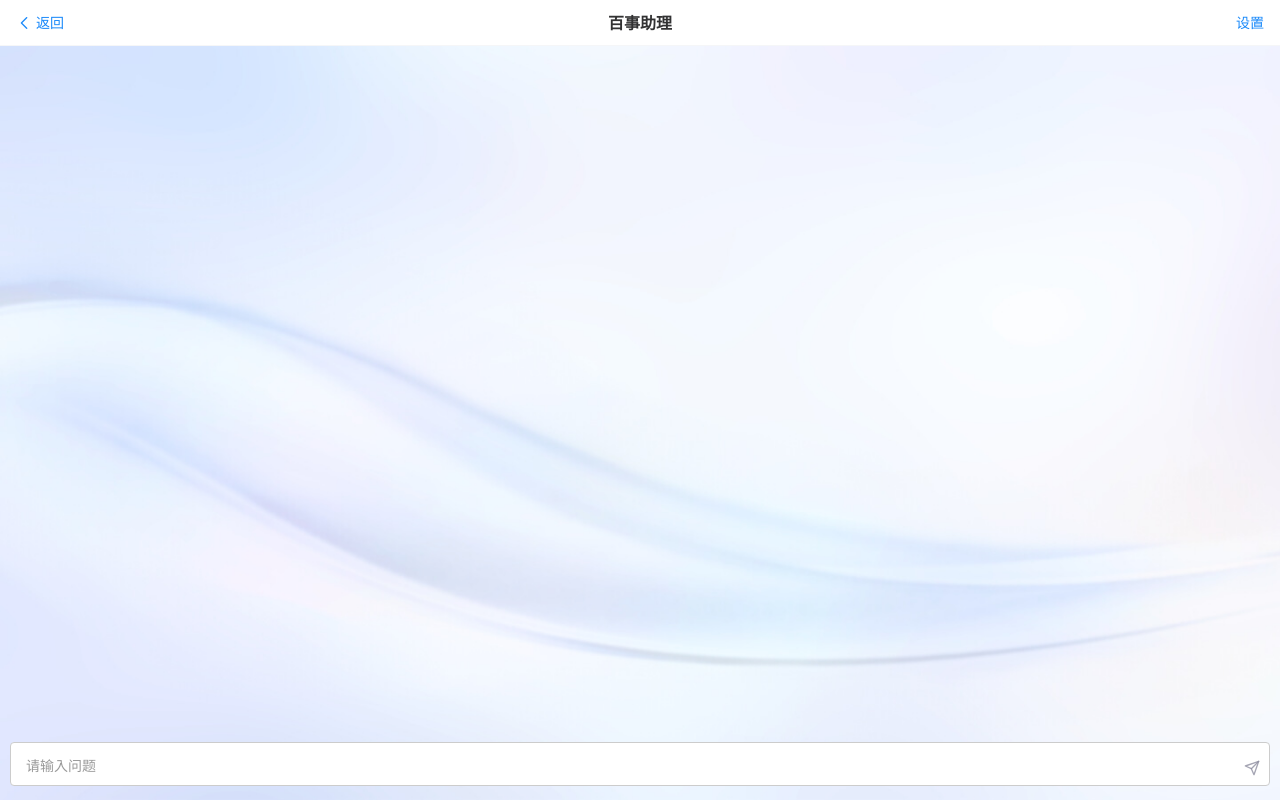
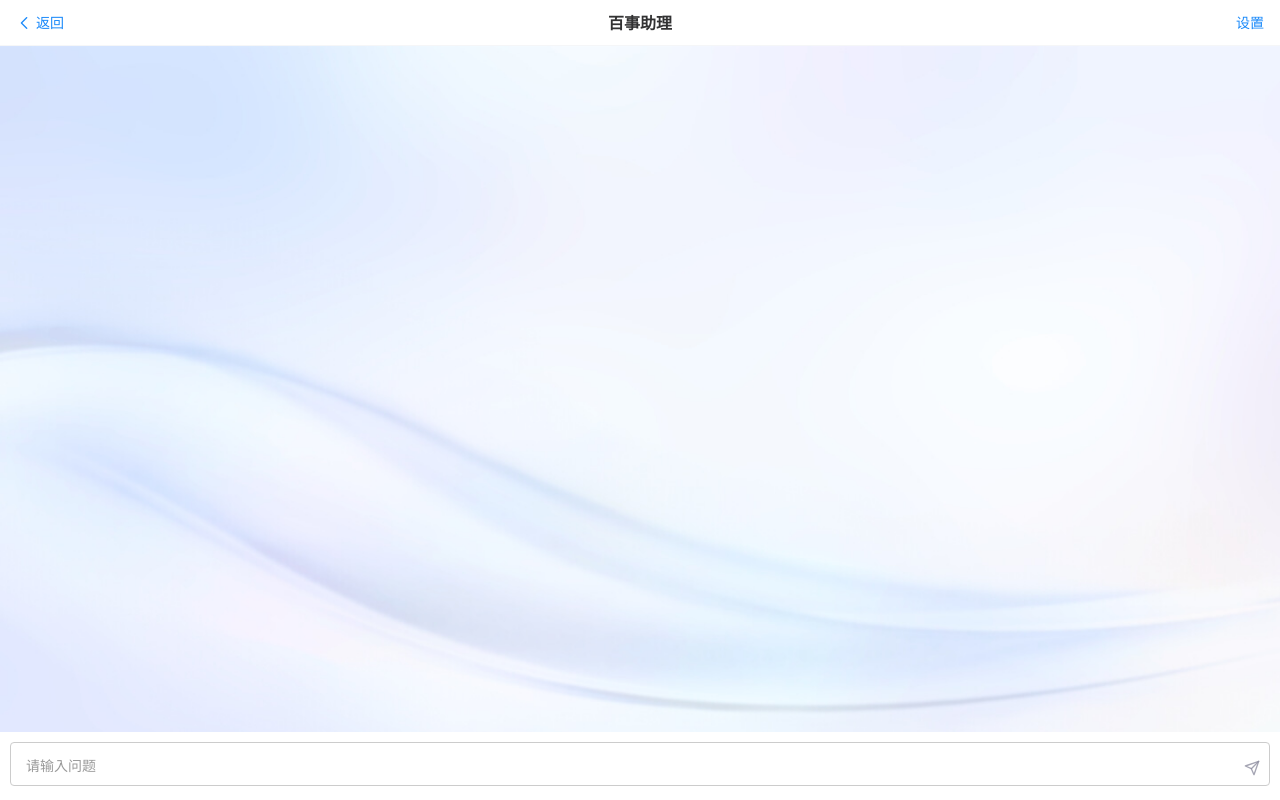
Before and after one commit to ALiangTech/chat-ui, a Vue app: page /chat in a window 1280 px wide. Built offline with nearby package versions, Linux system fonts and the light colour scheme.

Commit message:
内容背景修改

```diff
--- a/src/pages/chat/index.vue
+++ b/src/pages/chat/index.vue
@@ -65,13 +65,13 @@ const onClickLeft = () => {
   height: 100%;
   display: flex;
   flex-direction: column;
-  background-image: url('./../../assets/bg.jpg');
-  background-repeat: no-repeat;
-  background-size: cover;
 }
 .chat_content {
   flex: 1;
   overflow: auto;
+  background-image: url('./../../assets/bg.jpg');
+  background-repeat: no-repeat;
+  background-size: cover;
 }
 .content_line {
   margin: 1em 10px 0 10px ;
```
